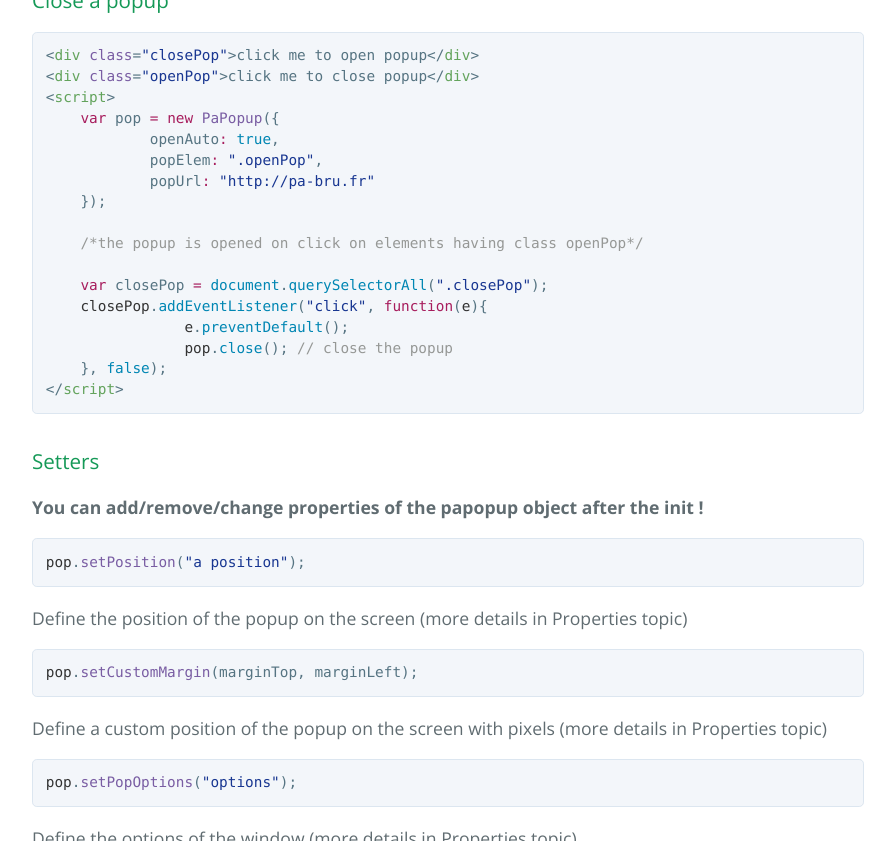
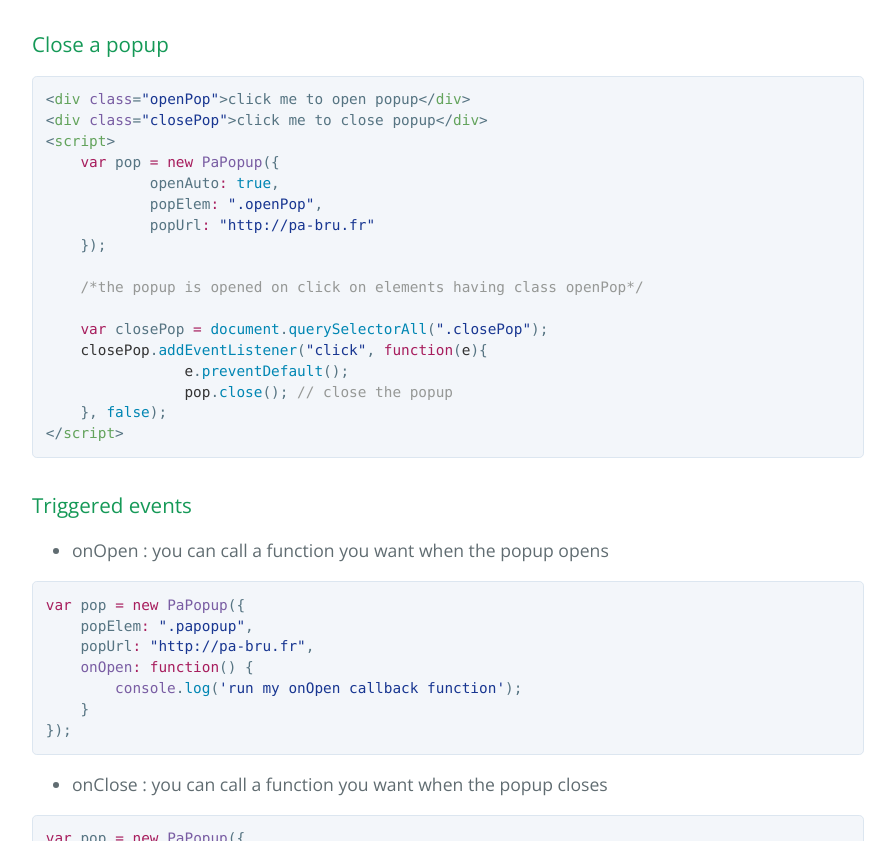
Before and after one commit to pa-bru/PaPopup, a plain HTML site: page docs/index.html in a window 1280 px wide. Shown: the part 1959-2800 px from the top of the page, without its empty margins (192-1087 px from the left). Drawn offline with nearby package versions, Linux system fonts and the light colour scheme.

Commit message:
change docs index.html to add new features in the example

```diff
--- a/docs/index.html
+++ b/docs/index.html
@@ -8,12 +8,10 @@
     <link href='https://fonts.googleapis.com/css?family=Open+Sans:400,700' rel='stylesheet' type='text/css'>
     <link rel="stylesheet" type="text/css" href="stylesheets/stylesheet.css" media="screen">
     <link rel="stylesheet" type="text/css" href="stylesheets/github-light.css" media="screen">
-    <script type="text/javascript" src="papopup.js"></script>
   </head>
   <body>
     <section class="page-header">
       <h1 class="project-name">Papopup</h1>
-
       <h2 class="project-tagline">Papopup is a plugin made purely in javascript to display and manage popups on multiple elements</h2>
       <a href="https://github.com/pa-bru/PaPopup" class="btn">View on GitHub</a>
       <a href="https://github.com/pa-bru/PaPopup/zipball/master" class="btn">Download .zip</a>
@@ -24,7 +22,7 @@
       <h1>
 <a id="papopup" class="anchor" href="#papopup" aria-hidden="true"><span aria-hidden="true" class="octicon octicon-link"></span></a>PaPopup</h1>
 
-<h2><a id="try" class="anchor" href="#try" aria-hidden="true"><span aria-hidden="true" class="octicon octicon-link"></span></a>Give a try</h2>
+      <h2><a id="try" class="anchor" href="#try" aria-hidden="true"><span aria-hidden="true" class="octicon octicon-link"></span></a>Give a try</h2>
 
 <a href="" class=" btn-dark" id="openPop">open a popup</a>
 <a href="" class=" btn-dark" id="closePop">close a popup</a>
@@ -50,10 +48,13 @@
     }, false);
 </script>
 
+
 <h2>
 <a id="presentation" class="anchor" href="#presentation" aria-hidden="true"><span aria-hidden="true" class="octicon octicon-link"></span></a>Presentation</h2>
 
 <p>PaPopup is a plugin made purely in javascript to display and manage popups on multiple elements.</p>
+
+<p><a href="https://pa-bru.github.io/PaPopup/" title="Demo and Doc of PaPopup"><strong>Demo &amp; Doc→</strong></a></p>
 
 <h3>
 <a id="a-javascript-popup-manager" class="anchor" href="#a-javascript-popup-manager" aria-hidden="true"><span aria-hidden="true" class="octicon octicon-link"></span></a>A JavaScript popup manager</h3>
@@ -111,8 +112,8 @@
 <h3>
 <a id="close-a-popup" class="anchor" href="#close-a-popup" aria-hidden="true"><span aria-hidden="true" class="octicon octicon-link"></span></a>Close a popup</h3>
 
-<div class="highlight highlight-text-html-basic"><pre>&lt;<span class="pl-ent">div</span> <span class="pl-e">class</span>=<span class="pl-s"><span class="pl-pds">"</span>closePop<span class="pl-pds">"</span></span>&gt;click me to open popup&lt;/<span class="pl-ent">div</span>&gt;
-&lt;<span class="pl-ent">div</span> <span class="pl-e">class</span>=<span class="pl-s"><span class="pl-pds">"</span>openPop<span class="pl-pds">"</span></span>&gt;click me to close popup&lt;/<span class="pl-ent">div</span>&gt;
+<div class="highlight highlight-text-html-basic"><pre>&lt;<span class="pl-ent">div</span> <span class="pl-e">class</span>=<span class="pl-s"><span class="pl-pds">"</span>openPop<span class="pl-pds">"</span></span>&gt;click me to open popup&lt;/<span class="pl-ent">div</span>&gt;
+&lt;<span class="pl-ent">div</span> <span class="pl-e">class</span>=<span class="pl-s"><span class="pl-pds">"</span>closePop<span class="pl-pds">"</span></span>&gt;click me to close popup&lt;/<span class="pl-ent">div</span>&gt;
 <span class="pl-s1">&lt;<span class="pl-ent">script</span>&gt;</span>
 <span class="pl-s1">    <span class="pl-k">var</span> pop <span class="pl-k">=</span> <span class="pl-k">new</span> <span class="pl-en">PaPopup</span>({</span>
 <span class="pl-s1">            openAuto<span class="pl-k">:</span> <span class="pl-c1">true</span>,</span>
@@ -130,21 +131,66 @@
 <span class="pl-s1">&lt;/<span class="pl-ent">script</span>&gt;</span></pre></div>
 
 <h3>
-<a id="setters" class="anchor" href="#setters" aria-hidden="true"><span aria-hidden="true" class="octicon octicon-link"></span></a>Setters</h3>
+<a id="triggered-events" class="anchor" href="#triggered-events" aria-hidden="true"><span aria-hidden="true" class="octicon octicon-link"></span></a>Triggered events</h3>
+
+<ul>
+<li>onOpen : you can call a function you want when the popup opens</li>
+</ul>
+
+<div class="highlight highlight-source-js"><pre><span class="pl-k">var</span> pop <span class="pl-k">=</span> <span class="pl-k">new</span> <span class="pl-en">PaPopup</span>({
+    popElem<span class="pl-k">:</span> <span class="pl-s"><span class="pl-pds">"</span>.papopup<span class="pl-pds">"</span></span>,
+    popUrl<span class="pl-k">:</span> <span class="pl-s"><span class="pl-pds">"</span>http://pa-bru.fr<span class="pl-pds">"</span></span>,
+    <span class="pl-en">onOpen</span><span class="pl-k">:</span> <span class="pl-k">function</span>() {
+        <span class="pl-en">console</span>.<span class="pl-c1">log</span>(<span class="pl-s"><span class="pl-pds">'</span>run my onOpen callback function<span class="pl-pds">'</span></span>);
+    }
+});</pre></div>
+
+<ul>
+<li>onClose : you can call a function you want when the popup closes</li>
+</ul>
+
+<div class="highlight highlight-source-js"><pre><span class="pl-k">var</span> pop <span class="pl-k">=</span> <span class="pl-k">new</span> <span class="pl-en">PaPopup</span>({
+    popElem<span class="pl-k">:</span> <span class="pl-s"><span class="pl-pds">"</span>.papopup<span class="pl-pds">"</span></span>,
+    popUrl<span class="pl-k">:</span> <span class="pl-s"><span class="pl-pds">"</span>http://pa-bru.fr<span class="pl-pds">"</span></span>,
+    <span class="pl-en">onClose</span><span class="pl-k">:</span> <span class="pl-k">function</span>() {
+        <span class="pl-en">console</span>.<span class="pl-c1">log</span>(<span class="pl-s"><span class="pl-pds">'</span>run my onClose callback function<span class="pl-pds">'</span></span>);
+    }
+});</pre></div>
+
+<h2>
+<a id="setters" class="anchor" href="#setters" aria-hidden="true"><span aria-hidden="true" class="octicon octicon-link"></span></a>Setters</h2>
 
 <p><strong>You can add/remove/change properties of the papopup object after the init !</strong></p>
 
+<ul>
+<li>Define the position of the popup on the screen (more details in Properties topic)</li>
+</ul>
+
 <div class="highlight highlight-source-js"><pre><span class="pl-smi">pop</span>.<span class="pl-en">setPosition</span>(<span class="pl-s"><span class="pl-pds">"</span>a position<span class="pl-pds">"</span></span>);</pre></div>
 
-<p>Define the position of the popup on the screen (more details in Properties topic)</p>
+<ul>
+<li>Define a custom position of the popup on the screen with pixels (more details in Properties topic)</li>
+</ul>
 
 <div class="highlight highlight-source-js"><pre><span class="pl-smi">pop</span>.<span class="pl-en">setCustomMargin</span>(marginTop, marginLeft);</pre></div>
 
-<p>Define a custom position of the popup on the screen with pixels (more details in Properties topic)</p>
+<ul>
+<li>Define the options of the window (more details in Properties topic)</li>
+</ul>
 
 <div class="highlight highlight-source-js"><pre><span class="pl-smi">pop</span>.<span class="pl-en">setPopOptions</span>(<span class="pl-s"><span class="pl-pds">"</span>options<span class="pl-pds">"</span></span>);</pre></div>
 
-<p>Define the options of the window (more details in Properties topic)</p>
+<ul>
+<li>Specify a callback function to call when the popup opens (more details in Properties topic)</li>
+</ul>
+
+<div class="highlight highlight-source-js"><pre><span class="pl-smi">pop</span>.<span class="pl-en">setOnOpen</span>(callback);</pre></div>
+
+<ul>
+<li>Specify a callback function to call when the popup closes (more details in Properties topic)</li>
+</ul>
+
+<div class="highlight highlight-source-js"><pre><span class="pl-smi">pop</span>.<span class="pl-en">setOnClose</span>(callback);</pre></div>
 
 <h2>
 <a id="properties" class="anchor" href="#properties" aria-hidden="true"><span aria-hidden="true" class="octicon octicon-link"></span></a>Properties</h2>
@@ -218,6 +264,10 @@ eg: <code>menubar=yes,status=no</code>
 <code>titlebar=yes|no|1|0</code> : Whether or not to display the title bar. Ignored unless the calling application is an HTML Application or a trusted dialog box</li>
 </ul>
 </li>
+<li>
+<code>onOpen</code> : (default <code>null</code>) A function you want to call when the popup opens.</li>
+<li>
+<code>onClose</code> : (default <code>null</code>) A function you want to call when the popup closes.</li>
 </ul>
 
 <h2>
```
